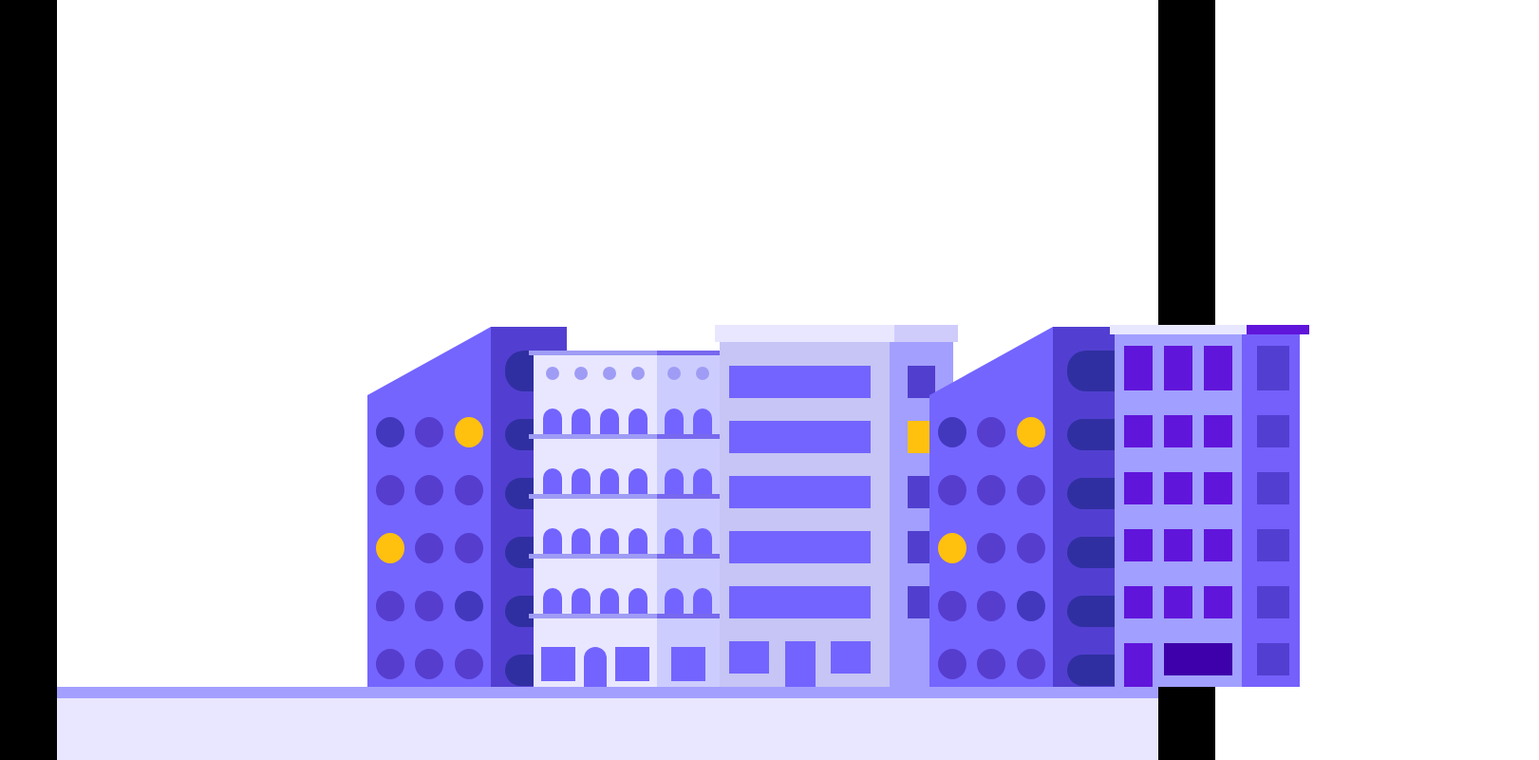
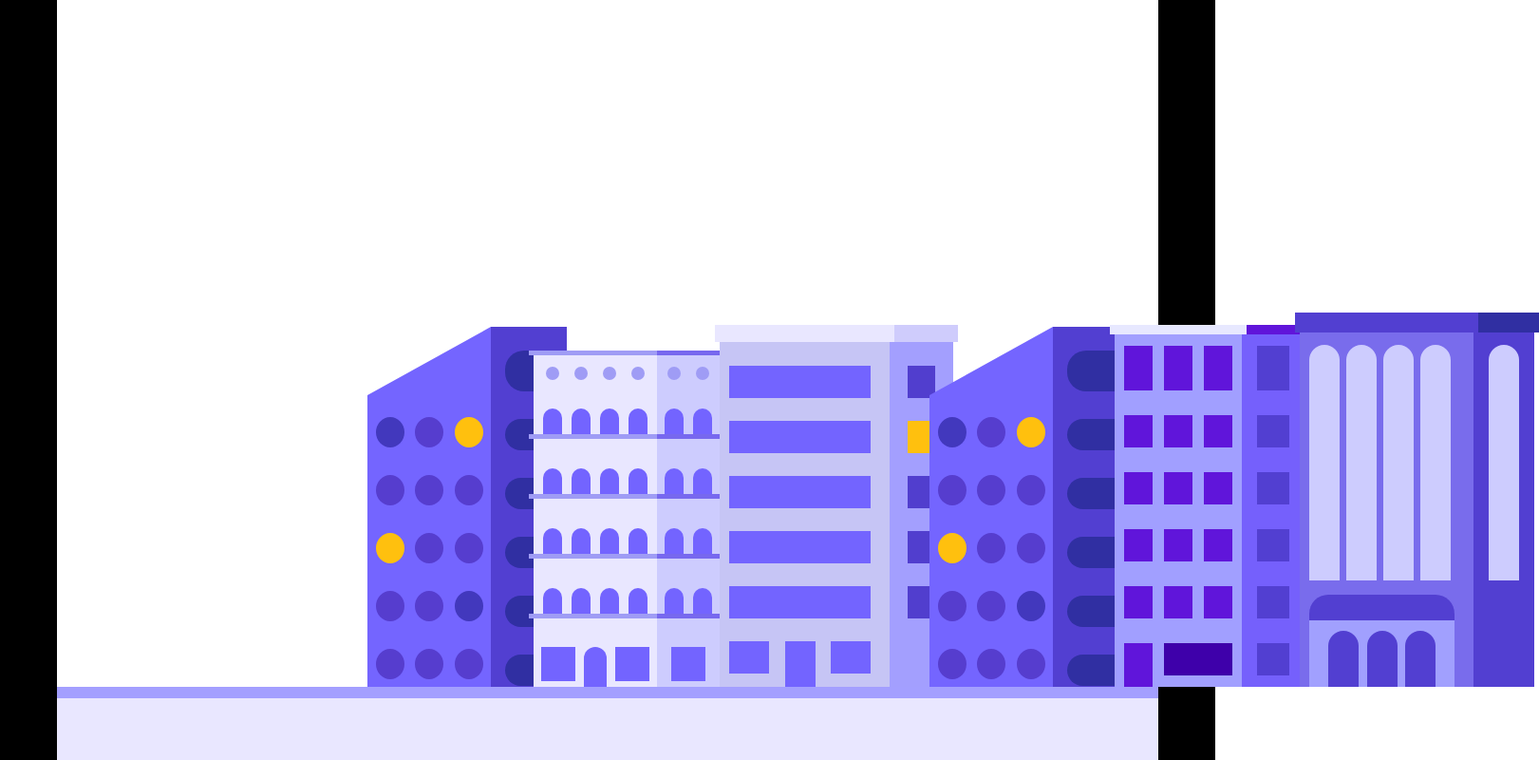
Before and after one commit to samuelsilvadev/cityscape-css, a website: page index.html in a window 1280 px wide. Shown: the whole page at 95% size, 1621 px wide, since content can reach past the window. Drawn offline with Linux system fonts and the light colour scheme.

Commit message:
feat: Add building5 walls and door

```diff
--- a/index.html
+++ b/index.html
@@ -12,6 +12,7 @@
         --primary-60: #a39ffe;
         --primary-70: #a19fff;
         --primary-100: #523fd1;
+        --primary-101: #523fd2;
         --primary-200: #563dce;
         --primary-300: #4238bd;
         --primary-350: #513ece;
@@ -22,11 +23,13 @@
         --primary-800: #7560fc;
         --primary-900: #6015da;
         --primary-1000: #3e00aa;
+        --primary-1100: #796cec;
         --secondary: #e9e7ff;
         --secondary-100: #cdccfe;
         --secondary-200: #c6c5f5;
         --secondary-300: #cfccfc;
         --secondary-400: #e7e8ff;
+        --secondary-500: #a1a0fe;
         --tertiary: #ffc00e;
         --black: #000;
 
@@ -49,6 +52,10 @@
         --building-5-front-width: 134px;
         --building-5-side-width: 61px;
         --building-5-height: 371px;
+
+        --building-6-front-width: 183px;
+        --building-6-side-width: 64px;
+        --building-6-height: 373px;
       }
 
       * {
@@ -79,6 +86,7 @@
     <link rel="stylesheet" href="./styles/building-3.css" />
     <link rel="stylesheet" href="./styles/building-4.css" />
     <link rel="stylesheet" href="./styles/building-5.css" />
+    <link rel="stylesheet" href="./styles/building-6.css" />
   </head>
   <body>
     <div class="frame">
@@ -253,6 +261,22 @@
             <span class="window"></span>
           </div>
         </div>
+        <div class="building6">
+          <div class="front">
+            <span class="window"></span>
+            <span class="window"></span>
+            <span class="window"></span>
+            <span class="window"></span>
+            <div class="door-wrapper">
+              <span class="door"></span>
+              <span class="door"></span>
+              <span class="door"></span>
+            </div>
+          </div>
+          <div class="side-wall">
+            <span class="window"></span>
+          </div>
+        </div>
       </div>
       <div class="ground"></div>
     </div>
--- /dev/null
+++ b/styles/building-6.css
@@ -0,0 +1,83 @@
+.building6 {
+  bottom: 0;
+  display: flex;
+  left: calc(
+    var(--building-1-offset-left) + var(--building-1-front-width) * 3 +
+      (var(--building-1-side-width) * 2) + var(--building-2-side-width) / 2 -
+      2px + var(--building-3-front-width) + var(--building-3-side-width) +
+      var(--building-5-front-width) + var(--building-5-side-width) - 40px
+  );
+  position: absolute;
+  height: var(--building-6-height);
+}
+
+.building6 .front {
+  background-color: var(--primary-1100);
+  padding: 13px 20px 0 10px;
+  width: var(--building-6-front-width);
+}
+
+.building6 .side-wall {
+  background-color: var(--primary-100);
+  padding: 13px 16px 0;
+  width: var(--building-6-side-width);
+}
+
+.building6 :is(.front, .side-wall) {
+  position: relative;
+}
+
+.building6 :is(.front, .side-wall)::before {
+  content: "";
+  height: 21px;
+  position: absolute;
+  top: 0;
+  transform: translateY(-100%);
+}
+
+.building6 .front::before {
+  background-color: var(--primary-100);
+  left: -5px;
+  width: calc(100% + 10px);
+}
+
+.building6 .side-wall::before {
+  background-color: var(--primary-400);
+  left: 5px;
+  width: 100%;
+}
+
+.building6 .front .door-wrapper {
+  background-color: var(--secondary-500);
+  border-top: 27px solid var(--primary-100);
+  margin-top: 11px;
+  border-top-left-radius: 20px;
+  border-top-right-radius: 20px;
+  display: flex;
+  align-items: flex-end;
+  justify-content: space-between;
+  padding: 0 20px;
+  height: 97px;
+}
+
+.building6 .front .door-wrapper .door {
+  background-color: var(--primary-100);
+  border-top-left-radius: 20px;
+  border-top-right-radius: 20px;
+  display: inline-block;
+  height: 59px;
+  width: 32px;
+}
+
+.building6 :is(.front, .side-wall) .window {
+  background-color: var(--secondary-100);
+  border-top-left-radius: 20px;
+  border-top-right-radius: 20px;
+  display: inline-block;
+  height: 248px;
+  width: 32px;
+}
+
+.building6 .front .window:not(:last-child) {
+  margin-right: 3px;
+}
```
